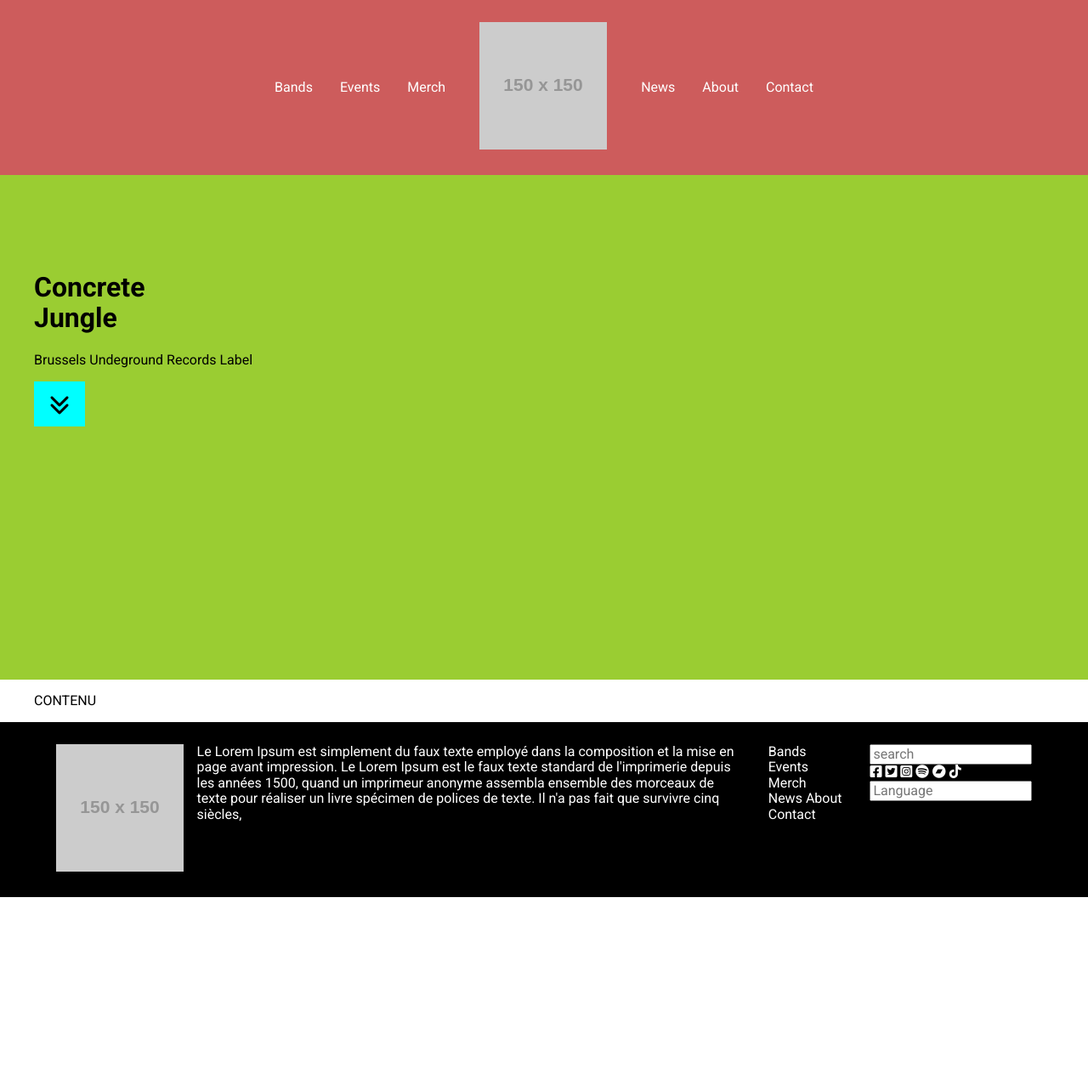
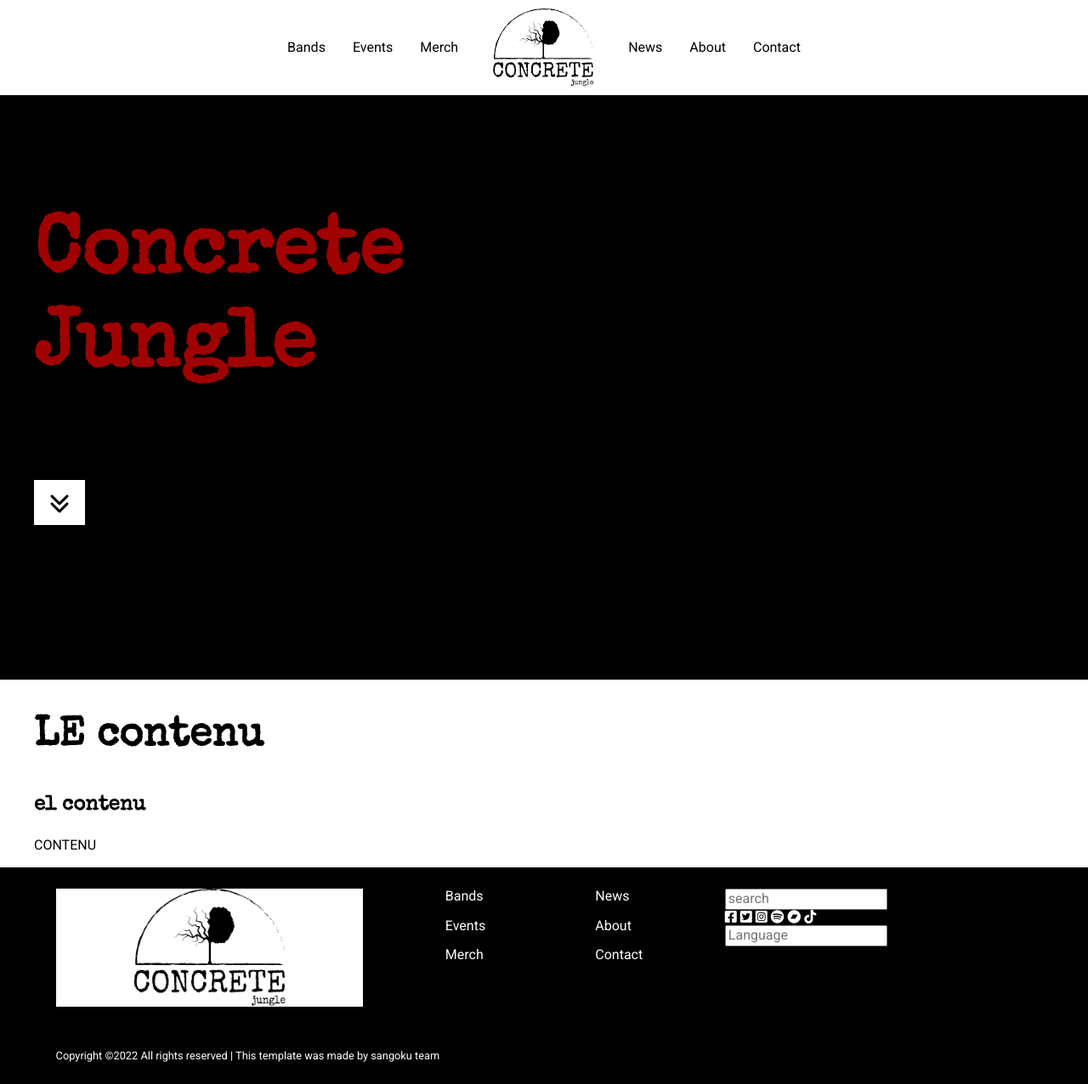
Before and after one commit to man789/tff, a website: page dev/index.html in a window 1280 px wide. Shown: the whole page at 85% size. Before the commit the page ends 1056 px from the top, so only its background shows below. Drawn offline with nearby package versions, Linux system fonts and the light colour scheme; files that its build step writes are made by us from their sources; placeholder pictures from the web are drawn by us.

Commit message:
règles générales

```diff
--- a/dev/css/components/_buttons.scss
+++ b/dev/css/components/_buttons.scss
@@ -1,15 +1,22 @@
 .btn{
-  background-color: aqua;
+  background-color: $secundary;
   padding: 10px 15px;
   display: flex;
   flex-direction: column;
   width: 60px;
   i{
     font-size: 1.5rem;
-    color: black;
+    color: $primary;
     text-align: center;
+    transition: all .5s ease-in-out ;
     &:nth-of-type(2){
       margin-top: -15px;
     }
   }
+
+  &:hover {
+    i{
+      color: $red;
+    }
+  }
 }
--- a/dev/css/helpers/_variables.scss
+++ b/dev/css/helpers/_variables.scss
@@ -1,2 +1,9 @@
-$main-font: 'Special Elite',cursive;
+$title-font: 'Special Elite',cursive;
 $txt-font: 'Roboto',sans-serif;
+
+$primary : black;
+$secundary: white;
+
+
+
+$red : rgb(160, 1, 1);
--- a/dev/css/layout/_banner.scss
+++ b/dev/css/layout/_banner.scss
@@ -1,7 +1,7 @@
 .banner{
   width: 100%;
   height: 50vh;
-  background-color: yellowgreen;
+  background-color: $primary;
   display: flex;
   align-items: center;
 }
--- a/dev/css/layout/_footer.scss
+++ b/dev/css/layout/_footer.scss
@@ -8,12 +8,28 @@
     @include tablet{
       flex-direction: column;
     }
+    >div, nav{
+      width: calc(100%/3);
+    }
   }
+
 }
 .logo-footer{
   display: flex;
+  flex-direction: column;
+  align-items: center;
   gap: 1rem;
-  p{
-    margin: 0;
+  background-color: $secundary;
+  img{
+    width: 50%;
   }
 }
+.nav-footer{
+  display: flex;
+  justify-content: space-around;
+  div{
+    display: flex;
+    flex-direction: column;
+    gap: 1rem;
+  }
+}
--- a/dev/css/layout/_general.scss
+++ b/dev/css/layout/_general.scss
@@ -5,8 +5,37 @@ body{
   max-width: 1200px;
   width: 100%;
   margin: 0 auto;
+  @include tablet {
+    width: 90%;
+  }
+}
+.footer{
+  a{
+    color: $secundary;
+  }
 }
 a{
   text-decoration: none;
-  color: white;
+  color: $primary;
+  transition: all .5s ease-in-out ;
+  &:hover {
+    color: $red;
+  }
 }
+img{
+  display: block;
+  width: 100%;
+}
+h1,h2,h3{
+  font-family: $title-font;
+}
+h1{
+  font-size: 6rem;
+  color: $red;
+}
+h2{
+  font-size: 3rem;
+}
+h3{
+  font-size: 1.5rem;
+}
--- a/dev/css/layout/_header.scss
+++ b/dev/css/layout/_header.scss
@@ -3,6 +3,9 @@
   top: 0;
   left: 0;
   right: 0;
-  background-color: indianred;
-  padding: 2%;
+  background-color: $secundary;
+  padding: 10px 0;
 }
+.logo-header{
+  width: 10%;
+}
--- a/dev/index.html
+++ b/dev/index.html
@@ -18,8 +18,8 @@
       <a href="">Events</a>
       <a href="">Merch</a>
     </div>
-    <div>
-      <img src="https://via.placeholder.com/150x150.png" alt="">
+    <div class="logo-header">
+      <img src="img/concrete.png" alt="concrete jungle logo">
     </div>
     <div class="links">
       <a href="">News</a>
@@ -39,6 +39,8 @@
   </div>
   <section>
     <div class="wrapper">
+      <h2>LE contenu</h2>
+      <h3>el contenu</h3>
       <p>CONTENU</p>
     </div>
   </section>
@@ -47,20 +49,19 @@
 <footer class="footer">
   <div class="wrapper">
     <div class="logo-footer">
-      <div>
-        <img src="https://via.placeholder.com/150x150.png" alt="">
-      </div>
-      <p>Le Lorem Ipsum est simplement du faux texte employé dans la composition et la mise en page avant impression. Le Lorem
-      Ipsum est le faux texte standard de l'imprimerie depuis les années 1500, quand un imprimeur anonyme assembla ensemble
-      des morceaux de texte pour réaliser un livre spécimen de polices de texte. Il n'a pas fait que survivre cinq siècles,</p>
+        <img src="img/concrete.png" alt="concrete jungle logo">
     </div>
     <nav class="nav-footer">
+      <div>
         <a href="#">Bands</a>
         <a href="#">Events</a>
         <a href="#">Merch</a>
+      </div>
+      <div>
         <a href="#">News</a>
         <a href="#">About</a>
         <a href="#">Contact</a>
+      </div>
     </nav>
     <div class="search-footer">
       <input type="text" placeholder="search">
@@ -75,6 +76,9 @@
       <input type="text" placeholder="Language">
     </div>
   </div>
+  <div class="copy-footer wrapper">
+    <small>Copyright ©2022 All rights reserved | This template was made by sangoku team </small>
+  </div>
 </footer>
 <script src="js/script.min.js"></script>
 </body>
```
Also changed, not shown: prod/index.html (+12 -8 lines), dev/img/concrete.png (added), prod/css/styles.min.css, prod/img/concrete.png (added), 1 other file. Lines whose indentation alone changed are shown as unchanged.
